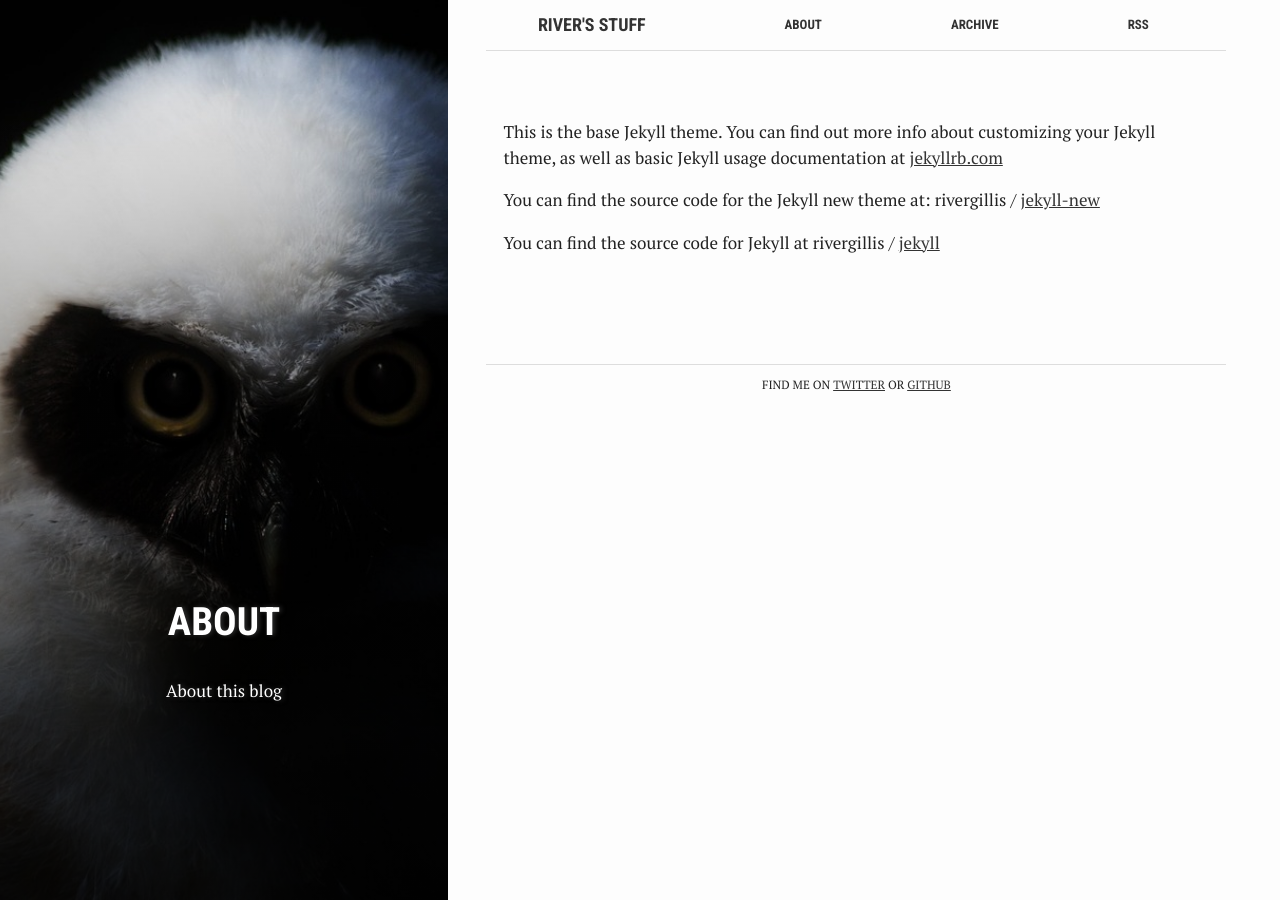
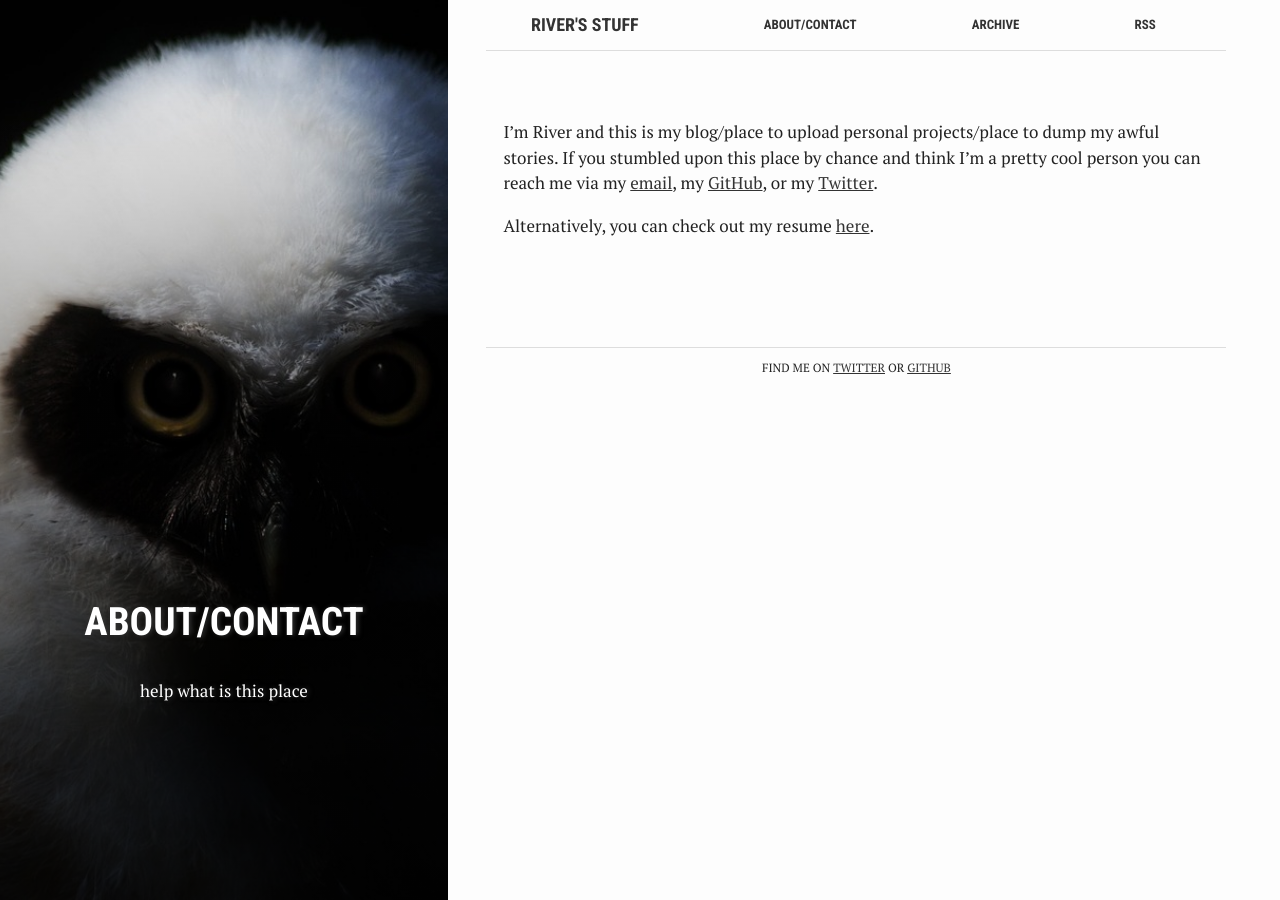
Before and after one commit to rivergillis/rivergillis.github.io, a Jekyll site: the page built from about.md, in a window 1280 px wide. Built offline with Jekyll 4.4.1, drawn with Linux system fonts in a browser that asks for light colours.

Commit message:
Update ignore and about page

```diff
--- a/about.md
+++ b/about.md
@@ -1,19 +1,14 @@
 ---
 bg: "owl.jpg"
 layout: page
-title: "About"
-crawlertitle: "Why and how this blog was created"
+title: "About/Contact"
+crawlertitle: "Who even am I"
 permalink: /about/
-summary: "About this blog"
+summary: "help what is this place"
 active: about
 ---
 
-This is the base Jekyll theme. You can find out more info about customizing your Jekyll theme, as well as basic Jekyll usage documentation at [jekyllrb.com](http://jekyllrb.com/)
+I'm River and this is my blog/place to upload personal projects/place to dump my awful stories.
+If you stumbled upon this place by chance and think I'm a pretty cool person you can reach me via my [email](mailto:jrivergillis@gmail.com), my [GitHub](https://github.com/rivergillis), or my [Twitter](https://twitter.com/rivergillis).
 
-You can find the source code for the Jekyll new theme at:
-{{site.twitter_username}} /
-[jekyll-new](https://github.com/jglovier/jekyll-new)
-
-You can find the source code for Jekyll at
-{{site.github_username}} /
-[jekyll](https://github.com/jekyll/jekyll)
+Alternatively, you can check out my resume [here](../resume.pdf).
```
Also changed, not shown: 7 other files.
